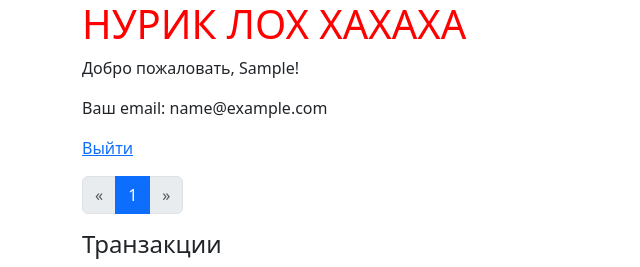
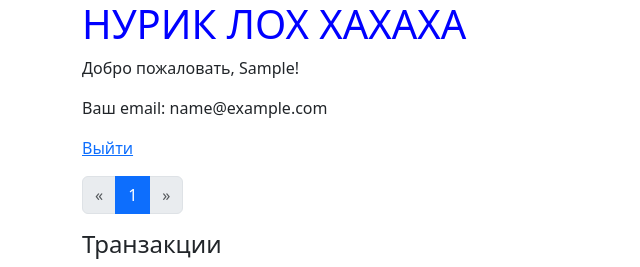
Before and after one commit to damir-dekz/expenses, a Django app: page /account/ in a window 1280 px wide. Shown: the top 267 px of the page, without its empty margins (0-640 px from the left). Run offline with Django 4.2, Linux system fonts and the light colour scheme; the visitor is signed in with stand-in values (Sample User, id 1); data that the repository does not hold is empty; some libraries are stand-ins or nearby versions.

Commit message:
Update account.html

```diff
--- a/app/templates/account.html
+++ b/app/templates/account.html
@@ -1,6 +1,6 @@
 {% extends 'base.html' %}
 {% block content %}
-<h1 style="color: red">НУРИК ЛОХ ХАХАХА</h1>
+<h1 style="color: blue">НУРИК ЛОХ ХАХАХА</h1>
 <p>Добро пожаловать, {{ user.first_name }}!</p>
 <p>Ваш email: {{ user.email }}</p>
 <p><a href="/logout">Выйти</a></p>
```
